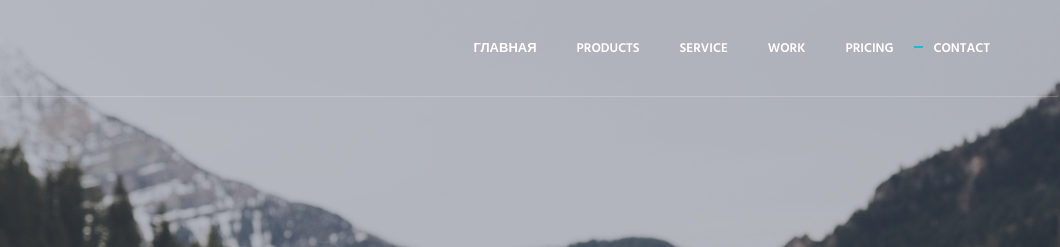
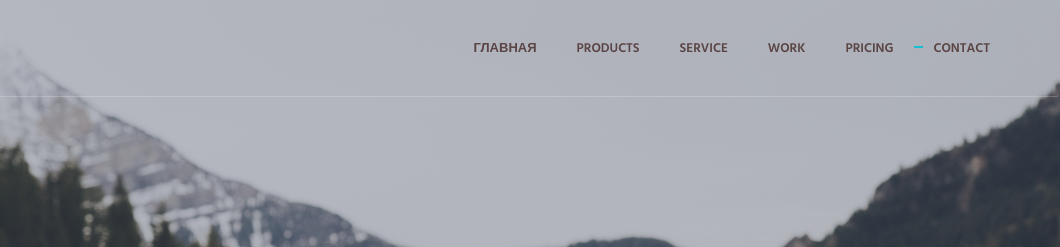
Before and after one commit to Valerij2000/avtovaronka, a plain HTML site: page index.html in a window 1280 px wide. Shown: the top 247 px of the page, 220-1280 px from the left. Drawn offline with Linux system fonts and the light colour scheme; some packages are replaced by stand-ins of ours.

Commit message:
Changed color style in child nav
create

```diff
--- a/css/layout.css
+++ b/css/layout.css
@@ -809,7 +809,7 @@ fieldset[disabled] .btn-theme {
   font-size: 13px;
   font-weight: 600;
   font-family: Hind, sans-serif;
-  color: #fff;
+  color: #5a4444;
   text-transform: uppercase;
   line-height: 55px;
   padding: 20px;
```
